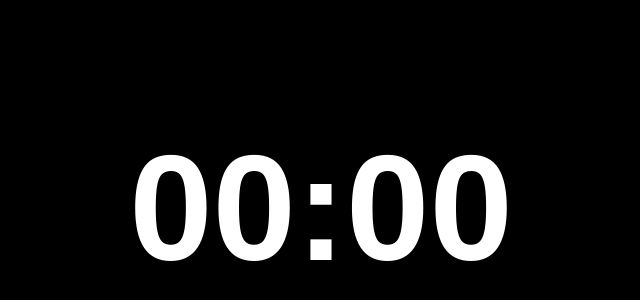
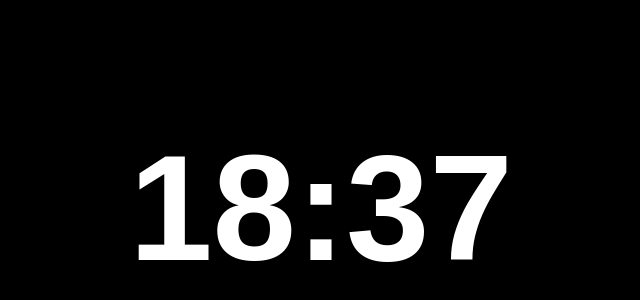
Before and after one commit to remvst/pi-clock, a website: page static/index.html in a window 1280 px wide. Shown: the part 192-492 px from the top of the page, without its empty margins (319-959 px from the left). Drawn offline with Linux system fonts and the light colour scheme.

Commit message:
Early clock display

```diff
--- a/static/index.html
+++ b/static/index.html
@@ -4,13 +4,15 @@
         <title>PI Clock</title>
 
         <link rel="stylesheet" href="css/style.css" />
+
+        <script src="js/clock.js"></script>
     </head>
 
     <body>
         <div id="all">
             <div id="inner">
                 <section id="clock">
-                    <h1>00:00</h1>
+                    <h1 class="clock">00:00</h1>
                 </section>
             </div>
         </div>
--- /dev/null
+++ b/static/js/clock.js
@@ -0,0 +1,20 @@
+window.addEventListener('load', () => {
+    function addZeroes(x, n = 2) {
+        x = x.toString();
+        while (x.length < n) {
+            x = '0' + x;
+        }
+        return x;
+    }
+
+    function updateClocks() {
+        const now = new Date();
+        const s = addZeroes(now.getHours()) + ':' + addZeroes(now.getMinutes());
+
+        document.querySelectorAll('.clock').forEach(clock => {
+            clock.innerHTML = s;
+        });
+    }
+
+    setInterval(() => updateClocks(), 1000);
+});
```
